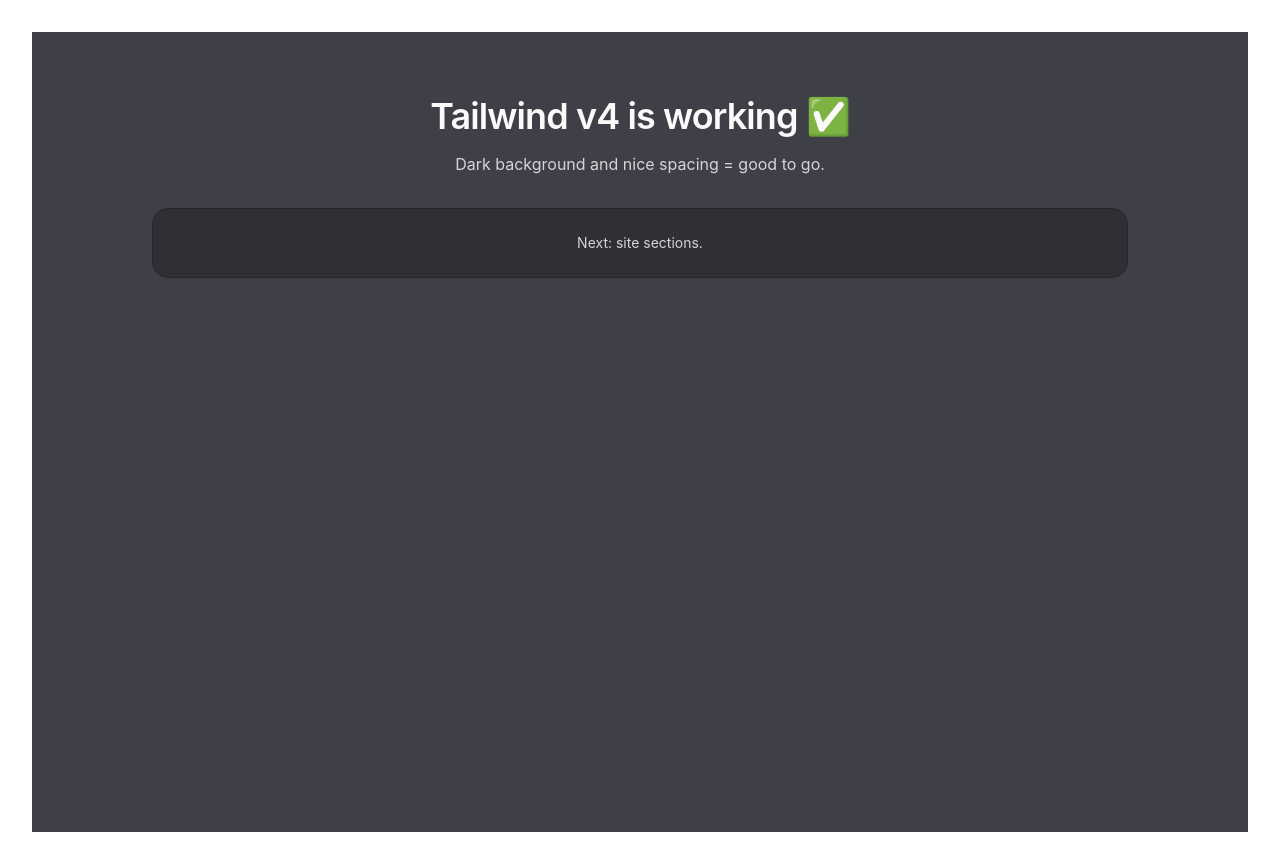
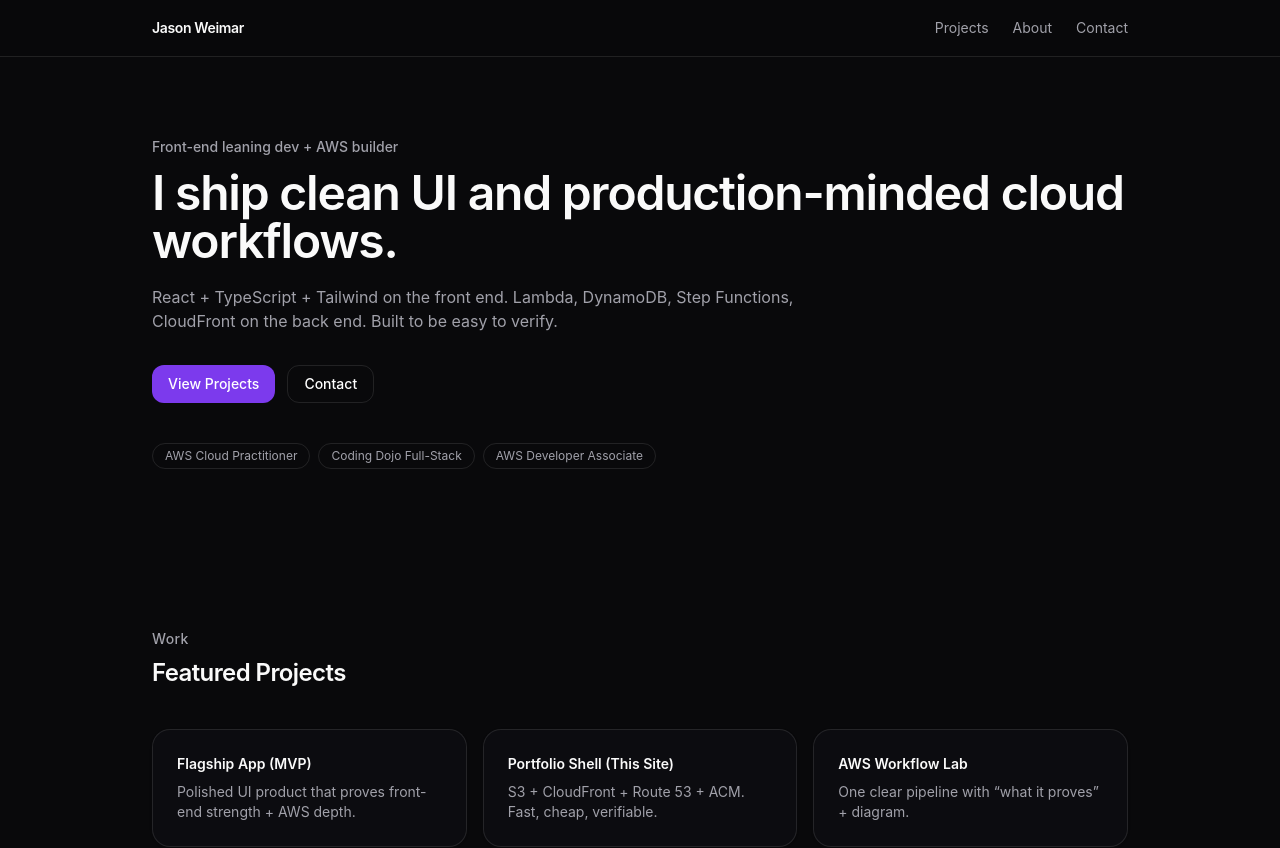
Before and after one commit to JasonWeimar/portfolio-site, a React (Vite) app: page / in a window 1280 px wide. Shown: the top 848 px of the page. Built offline with nearby package versions, Linux system fonts and the light colour scheme.

Commit message:
Step B: design spine (tokens + Container/Section/Card/Button) + skeleton page

```diff
--- a/package.json
+++ b/package.json
@@ -17,7 +17,7 @@
     "@eslint/js": "^9.39.1",
     "@tailwindcss/vite": "^4.2.1",
     "@types/node": "^24.10.1",
-    "@types/react": "^19.2.7",
+    "@types/react": "^19.2.14",
     "@types/react-dom": "^19.2.3",
     "@vitejs/plugin-react": "^5.1.1",
     "eslint": "^9.39.1",
--- a/src/App.tsx
+++ b/src/App.tsx
@@ -1,24 +1,138 @@
-// import { useState } from 'react'
-import './App.css'
+import { Section } from "./components/layout/Section";
+import { Container } from "./components/layout/Container";
+import { Button } from "./components/ui/Button";
+import { Card } from "./components/ui/Card"
 
-function App() {
+export default function App() {
+  return (
+    <main>
+      {/* Navbar (simple, sticky) */}
+      <header className="sticky top-0 z-50 border-b border-(--border) bg-(--bg)/70 backdrop-blur">
+        <Container className="flex h-14 items-center justify-between">
+          <a href="#" className="text-sm font-semibold tracking-tight">
+            Jason Weimar
+          </a>
 
+          <nav className="hidden items-center gap-6 sm:flex">
+            <a className="text-sm text-(--muted) hover:text-white" href="#projects">
+              Projects
+            </a>
+            <a className="text-sm text-(--muted) hover:text-white" href="#about">
+              About
+            </a>
+            <a className="text-sm text-(--muted) hover:text-white" href="#contact">
+              Contact
+            </a>
+          </nav>
+        </Container>
+      </header>
 
-  return (
-    <main className="min-h-screen bg-zinc-700 text-zinc-50">
-      <div className="mx-auto max-w-5xl px-6 py-16">
-        <h1 className="text-4xl font-semibold tracking-tight">
-          Tailwind v4 is working ✅
-        </h1>
-        <p className="mt-4 text-zinc-300">
-          Dark background and nice spacing = good to go.
-        </p>
-        <div className="mt-8 rounded-2xl border border-zinc-800 bg-zinc-900/40 p-6">
-          <p className="text-sm text-zinc-300">Next: site sections.</p>
+      {/* Hero */}
+      <section className="py-16 sm:py-20">
+        <Container>
+          <p className="text-sm font-medium text-(--muted)">
+            Front-end leaning dev + AWS builder
+          </p>
+
+          <h1 className="mt-3 text-4xl font-semibold tracking-tight sm:text-5xl">
+            I ship clean UI and production-minded cloud workflows.
+          </h1>
+
+          <p className="mt-5 max-w-2xl text-(--muted)">
+            React + TypeScript + Tailwind on the front end. Lambda, DynamoDB, Step Functions,
+            CloudFront on the back end. Built to be easy to verify.
+          </p>
+
+          <div className="mt-8 flex flex-wrap gap-3">
+            <Button href="#projects" variant="primary">
+              View Projects
+            </Button>
+            <Button href="#contact" variant="secondary">
+              Contact
+            </Button>
+          </div>
+
+          <div className="mt-10 flex flex-wrap gap-2 text-xs text-(--muted)">
+            <span className="rounded-full border border-(--border) px-3 py-1">
+              AWS Cloud Practitioner
+            </span>
+            <span className="rounded-full border border-(--border) px-3 py-1">
+              Coding Dojo Full-Stack
+            </span>
+            <span className="rounded-full border border-(--border) px-3 py-1">
+              AWS Developer Associate
+            </span>
+          </div>
+        </Container>
+      </section>
+
+      {/* Projects placeholder */}
+      <Section id="projects" eyebrow="Work" title="Featured Projects">
+        <div className="grid gap-4 md:grid-cols-3">
+          <Card className="p-6">
+            <p className="text-sm font-semibold">Flagship App (MVP)</p>
+            <p className="mt-2 text-sm text-(--muted)">
+              Polished UI product that proves front-end strength + AWS depth.
+            </p>
+          </Card>
+
+          <Card className="p-6">
+            <p className="text-sm font-semibold">Portfolio Shell (This Site)</p>
+            <p className="mt-2 text-sm text-(--muted)">
+              S3 + CloudFront + Route 53 + ACM. Fast, cheap, verifiable.
+            </p>
+          </Card>
+
+          <Card className="p-6">
+            <p className="text-sm font-semibold">AWS Workflow Lab</p>
+            <p className="mt-2 text-sm text-(--muted)">
+              One clear pipeline with “what it proves” + diagram.
+            </p>
+          </Card>
         </div>
-      </div>
+      </Section>
+
+      {/* About placeholder */}
+      <Section id="about" eyebrow="Bio" title="About">
+        <Card className="p-6">
+          <p className="text-sm text-(--muted)">
+            Short, credible bio goes here. (tighten copy in Step C.)
+          </p>
+        </Card>
+      </Section>
+
+      {/* Contact placeholder */}
+      <Section id="contact" eyebrow="Reach out" title="Contact">
+        <div className="flex flex-wrap gap-3">
+          <Button href="mailto:you@example.com" variant="primary">
+            Email Me
+          </Button>
+          <Button
+            href="https://linkedin.com"
+            variant="secondary"
+            target="_blank"
+            rel="noreferrer"
+          >
+            LinkedIn
+          </Button>
+          <Button
+            href="https://github.com"
+            variant="secondary"
+            target="_blank"
+            rel="noreferrer"
+          >
+            GitHub
+          </Button>
+        </div>
+      </Section>
+
+      <footer className="border-t border-(--border) py-10">
+        <Container>
+          <p className="text-xs text-(--muted)">
+            © {new Date().getFullYear()} Jason Weimar. Built with React, TypeScript, Tailwind, and AWS.
+          </p>
+        </Container>
+      </footer>
     </main>
   );
 }
-
-export default App
--- /dev/null
+++ b/src/components/layout/Container.tsx
@@ -0,0 +1,14 @@
+import type { ReactNode } from "react";
+
+type ContainerProps = {
+    children: ReactNode;
+    className?: string;
+};
+
+export function Container({ children, className = "" }: ContainerProps) {
+    return (
+        <div className={`mx-auto w-full max-w-5xl px-6 ${className}`.trim()}>
+            {children}
+        </div>
+    );
+}
--- /dev/null
+++ b/src/components/layout/Section.tsx
@@ -0,0 +1,34 @@
+import type { ReactNode } from "react";
+import { Container } from "./Container";
+
+type SectionProps = {
+    id?: string;
+    title?: string;
+    eyebrow?: string;
+    children: ReactNode;
+};
+
+export function Section({ id, title, eyebrow, children }: SectionProps) {
+    return (
+        <section id={id} className="py-16 sm:py-20">
+            <Container>
+                {(eyebrow || title) && (
+                    <header className="mb-10">
+                        {eyebrow && (
+                            <p className="text-sm font-medium tracking-wide text-(--muted)">
+                                {eyebrow}
+                            </p>
+                        )}
+                        {title && (
+                            <h2 className="mt-2 text-2xl font-semibold tracking-tight">
+                                {title}
+                            </h2>
+                        )}
+                    </header>
+                )}
+
+                {children}
+            </Container>
+        </section>
+    );
+}
--- /dev/null
+++ b/src/components/ui/Button.tsx
@@ -0,0 +1,67 @@
+import type {
+    AnchorHTMLAttributes,
+    ButtonHTMLAttributes,
+    ReactNode,
+} from "react";
+
+type Variant = "primary" | "secondary" | "ghost";
+
+type CommonProps = {
+    variant?: Variant;
+    className?: string;
+    children: ReactNode;
+};
+
+type AnchorProps = CommonProps &
+    AnchorHTMLAttributes<HTMLAnchorElement> & {
+        href: string;
+    };
+
+type NativeButtonProps = CommonProps &
+    ButtonHTMLAttributes<HTMLButtonElement> & {
+        href?: never;
+    };
+
+type ButtonProps = AnchorProps | NativeButtonProps;
+
+const variantClasses: Record<Variant, string> = {
+    primary:
+        "bg-[var(--accent)] text-white hover:opacity-90 focus-visible:outline-[var(--accent)]",
+    secondary:
+        "border border-[var(--border)] bg-white/0 text-white hover:bg-white/5 focus-visible:outline-white/30",
+    ghost:
+        "bg-transparent text-white hover:bg-white/5 focus-visible:outline-white/30",
+};
+
+const base =
+    "inline-flex items-center justify-center gap-2 rounded-xl px-4 py-2 text-sm font-medium " +
+    "transition focus-visible:outline focus-visible:outline-2 focus-visible:outline-offset-2";
+
+function isAnchorProps(p: ButtonProps): p is AnchorProps {
+    return "href" in p;
+}
+
+// Overloads (return ReactNode to avoid JSX namespace issues)
+export function Button(props: AnchorProps): ReactNode;
+export function Button(props: NativeButtonProps): ReactNode;
+export function Button(props: ButtonProps) {
+    const variant: Variant = props.variant ?? "primary";
+    const className = props.className ?? "";
+    const classes = `${base} ${variantClasses[variant]} ${className}`.trim();
+
+    if (isAnchorProps(props)) {
+        const { href, children, variant: _v, className: _c, ...rest } = props;
+        return (
+            <a href={href} className={classes} {...rest}>
+                {children}
+            </a>
+        );
+    }
+
+    const { children, variant: _v, className: _c, ...rest } = props;
+    return (
+        <button className={classes} {...rest}>
+            {children}
+        </button>
+    );
+}
--- /dev/null
+++ b/src/components/ui/Card.tsx
@@ -0,0 +1,21 @@
+import type { ReactNode } from "react";
+
+type CardProps = {
+    children: ReactNode;
+    className?: string;
+};
+
+export function Card({ children, className = "" }: CardProps) {
+    return (
+        <div
+            className={[
+                "rounded-lg border border-(--border)",
+                "bg-(--surface)/60 backdrop-blur",
+                "shadow-sm",
+                className,
+            ].join(" ")}
+        >
+            {children}
+        </div>
+    );
+}
--- a/src/index.css
+++ b/src/index.css
@@ -1,5 +1,29 @@
 @import "tailwindcss";
 
+:root {
+  /* Core surfaces */
+  --bg: #09090b;        /* zinc-950-ish */
+  --surface: #0f0f14;   /* slightly lifted */
+  --surface2: #12121a;
+
+  /* Text */
+  --text: #fafafa;
+  --muted: #a1a1aa;     /* zinc-400-ish */
+
+  /* Lines + accents */
+  --border: rgba(255, 255, 255, 0.10);
+  --accent: #7c3aed;    /* violet-600-ish */
+  --accent2: #22c55e;   /* green-500-ish (optional) */
+
+  /* Radii */
+  --radius-lg: 18px;
+}
+
 html, body, #root {
-    height: 100%;
+  height: 100%;
 }
+
+body {
+  background: var(--bg);
+  color: var(--text);
+}
```
Also changed, not shown: 6 other files (tests, documents, lock files or other folders).
